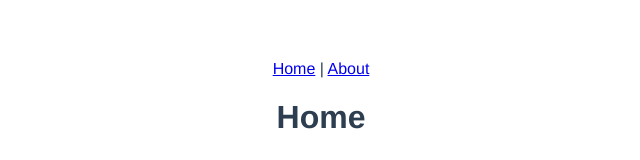
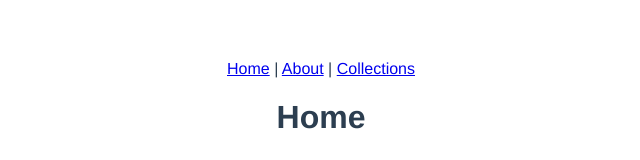
Before and after one commit to Antochg/poketrafic, a Vue app: page / in a window 1280 px wide. Shown: the top 160 px of the page, without its empty margins (319-959 px from the left). Built offline with nearby package versions, Linux system fonts and the light colour scheme; the HTML template or start-up script is replaced by a standard one.

Commit message:
Router fonctionnel avec api pokemontgcsdk

```diff
--- a/package.json
+++ b/package.json
@@ -9,6 +9,7 @@
   },
   "dependencies": {
     "core-js": "^3.6.5",
+    "pokemontcgsdk": "^2.0.0",
     "vue": "^3.0.0",
     "vue-router": "^4.0.12"
   },
--- a/src/App.vue
+++ b/src/App.vue
@@ -1,7 +1,8 @@
 <template>
   <div id="nav">
       <router-link to="/">Home</router-link> |
-      <router-link to="/about">About</router-link>
+      <router-link to="/about">About</router-link> |
+      <router-link to="/collections">Collections </router-link>
       <router-view/>
   </div>
 </template>
--- /dev/null
+++ b/src/components/Collections.vue
@@ -0,0 +1,32 @@
+<template>
+    <div>
+    <h1> Parcourir les collections </h1>
+    <div id="collection"  v-for="set in sets" v-bind:key="set.id">
+      <img id="collection-logo" v-bind:src="set.images.logo">
+      <h1 id="collection-title"> {{ set.name }}</h1>
+    </div>
+    </div>
+</template>
+
+<script>
+import pokemon from 'pokemontcgsdk'
+export default {
+  name: 'Collections',
+  props: {
+  },
+  data () {
+    return {
+      sets: {}
+    }
+  },
+  mounted: async function () {
+    this.sets = await pokemon.set.all()
+  }
+}
+</script>
+
+<style scoped>
+#collection{
+  background-color : black;
+}
+</style>
--- a/src/router/index.js
+++ b/src/router/index.js
@@ -1,6 +1,7 @@
 import { createWebHistory, createRouter } from "vue-router";
 import Home from "@/components/Home.vue";
 import About from "@/components/About.vue";
+import Collections from "@/components/Collections.vue"
 
 const routes = [
   {
@@ -13,6 +14,11 @@ const routes = [
     name: "About",
     component: About,
   },
+  {
+    path: "/collections",
+    name: "Collection",
+    component: Collections
+  }
 ];
 
 const router = createRouter({
```
Also changed, not shown: 1 other file (tests, documents, lock files or other folders).
